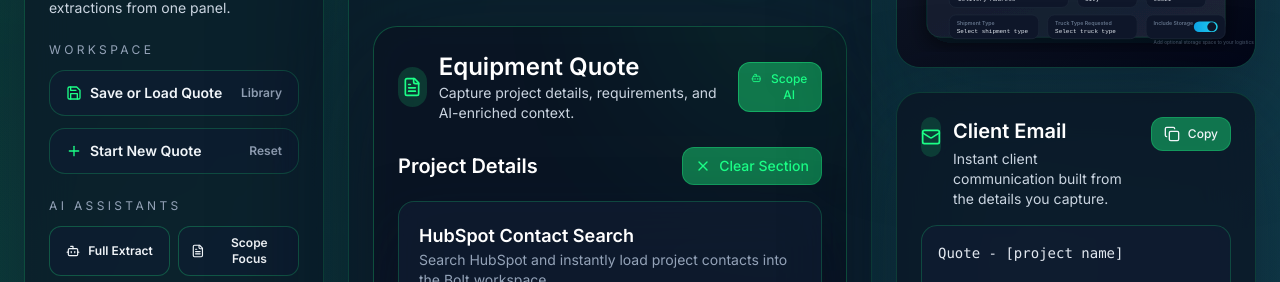
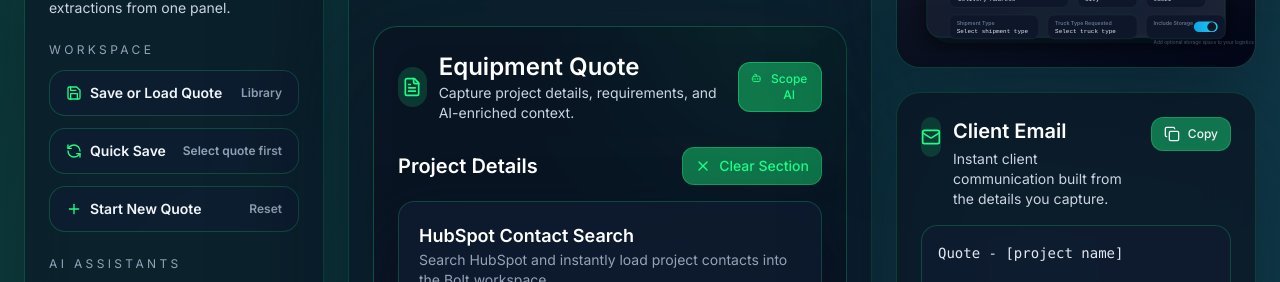
Before and after one commit to Kyletho2020/Volt1.1, a React (Vite) app: page / in a window 1280 px wide. Shown: the part 459-741 px from the top of the page. Built offline with nearby package versions, Linux system fonts and the light colour scheme; no server answers; the database is empty.

Commit message:
Add quick save control for active quotes

```diff
--- a/src/App.tsx
+++ b/src/App.tsx
@@ -8,6 +8,7 @@ import {
   CheckCircle,
   Mail,
   Save,
+  RefreshCcw,
   Truck
 } from 'lucide-react'
 import type { LucideIcon } from 'lucide-react'
@@ -36,6 +37,7 @@ import { equipmentSchema, logisticsSchema } from './lib/validation'
 import { createLogisticsPiece } from './lib/logisticsPieces'
 import { parseAddressParts } from './lib/address'
 import { HubSpotContact } from './services/hubspotService'
+import { QuoteService } from './services/quoteService'
 
 type TemplateType = 'email' | 'scope' | 'logistics'
 
@@ -96,6 +98,11 @@ const App: React.FC = () => {
 
   const [extractorMode, setExtractorMode] = useState<'all' | 'logistics' | 'scope'>('all')
   const [activeWorkspace, setActiveWorkspace] = useState<'equipment' | 'logistics'>('equipment')
+  const [activeQuoteId, setActiveQuoteId] = useState<string | null>(null)
+  const [activeQuoteNumber, setActiveQuoteNumber] = useState<string | null>(null)
+  const [isQuickSaving, setIsQuickSaving] = useState(false)
+  const [quickSaveMessage, setQuickSaveMessage] = useState<string | null>(null)
+  const [quickSaveState, setQuickSaveState] = useState<'idle' | 'success' | 'error'>('idle')
 
   const handleOpenExtractor = (mode: 'all' | 'logistics' | 'scope') => {
     setExtractorMode(mode)
@@ -228,7 +235,9 @@ const App: React.FC = () => {
   const handleLoadQuote = (
     loadedEquipmentData: EquipmentData,
     loadedLogisticsData: LogisticsData,
-    loadedEquipmentRequirements?: EquipmentRequirements
+    loadedEquipmentRequirements?: EquipmentRequirements,
+    quoteId?: string,
+    quoteNumber?: string
   ) => {
     setEquipmentData({
       ...loadedEquipmentData,
@@ -254,12 +263,25 @@ const App: React.FC = () => {
         ? loadedLogisticsData.pieces.map(piece => createLogisticsPiece(piece))
         : initialLogisticsData.pieces
     })
+
+    if (quoteId) {
+      setActiveQuoteId(quoteId)
+    }
+    if (quoteNumber) {
+      setActiveQuoteNumber(quoteNumber)
+    }
+    setQuickSaveMessage(null)
+    setQuickSaveState('idle')
   }
 
   const handleNewQuote = () => {
     setEquipmentData(initialEquipmentData)
     setLogisticsData(initialLogisticsData)
     setSelectedPieces([])
+    setActiveQuoteId(null)
+    setActiveQuoteNumber(null)
+    setQuickSaveMessage(null)
+    setQuickSaveState('idle')
   }
 
   const [copiedTemplate, setCopiedTemplate] = useState<TemplateType | null>(null)
@@ -318,6 +340,69 @@ const App: React.FC = () => {
 
   const aiControlButton =
     'flex flex-1 items-center justify-center gap-2 rounded-xl border border-accent/25 bg-surface-highlight/60 px-3 py-2 text-xs font-semibold text-slate-100 transition hover:border-accent hover:bg-accent-soft/30 hover:text-white focus-visible:outline focus-visible:outline-2 focus-visible:outline-offset-2 focus-visible:outline-accent/60'
+
+  useEffect(() => {
+    if (quickSaveState === 'success' || quickSaveState === 'error') {
+      if (typeof window === 'undefined') {
+        return
+      }
+
+      const timeout = window.setTimeout(() => {
+        setQuickSaveMessage(null)
+        setQuickSaveState('idle')
+      }, 4000)
+
+      return () => window.clearTimeout(timeout)
+    }
+  }, [quickSaveState])
+
+  const handleQuickSave = async () => {
+    if (!activeQuoteId || !activeQuoteNumber) {
+      setQuickSaveMessage('Select a saved quote from the library to enable quick save.')
+      setQuickSaveState('error')
+      openHistory()
+      return
+    }
+
+    setIsQuickSaving(true)
+    setQuickSaveMessage(null)
+
+    try {
+      const result = await QuoteService.saveQuote(
+        activeQuoteNumber,
+        equipmentData,
+        logisticsData,
+        equipmentData.equipmentRequirements,
+        emailTemplate,
+        scopeTemplate,
+        activeQuoteId
+      )
+
+      if (result.success) {
+        setQuickSaveState('success')
+        setQuickSaveMessage(`Quote ${activeQuoteNumber} updated.`)
+        if (result.id) {
+          setActiveQuoteId(result.id)
+        }
+      } else {
+        setQuickSaveState('error')
+        setQuickSaveMessage(result.error || 'Failed to save quote.')
+      }
+    } catch (error) {
+      console.error('Quick save failed:', error)
+      setQuickSaveState('error')
+      setQuickSaveMessage('Failed to save quote.')
+    } finally {
+      setIsQuickSaving(false)
+    }
+  }
+
+  const handleQuoteSaved = (quoteId: string, quoteNumber: string) => {
+    setActiveQuoteId(quoteId)
+    setActiveQuoteNumber(quoteNumber)
+    setQuickSaveState('success')
+    setQuickSaveMessage(`Quote ${quoteNumber} ready for quick save.`)
+  }
 
   const aiControlButtonDisabled =
     'flex flex-1 items-center justify-center gap-2 rounded-xl border border-accent/10 bg-surface/60 px-3 py-2 text-xs font-semibold text-slate-500/80 cursor-not-allowed'
@@ -478,6 +563,26 @@ const App: React.FC = () => {
                       </span>
                       <span className="text-xs text-slate-400">Library</span>
                     </button>
+                    <button
+                      type="button"
+                      onClick={handleQuickSave}
+                      className={`${primaryActionButton} ${
+                        isQuickSaving
+                          ? 'cursor-not-allowed opacity-70'
+                          : activeQuoteId
+                            ? 'border-accent/40'
+                            : 'border-accent/10'
+                      }`}
+                      disabled={isQuickSaving}
+                    >
+                      <span className="flex items-center gap-2">
+                        <RefreshCcw className="h-4 w-4 text-accent" />
+                        {isQuickSaving ? 'Saving…' : 'Quick Save'}
+                      </span>
+                      <span className="text-xs text-slate-400">
+                        {activeQuoteNumber ? `Overwrite ${activeQuoteNumber}` : 'Select quote first'}
+                      </span>
+                    </button>
                     <button type="button" onClick={handleNewQuote} className={primaryActionButton}>
                       <span className="flex items-center gap-2">
                         <Plus className="h-4 w-4 text-accent" />
@@ -485,6 +590,15 @@ const App: React.FC = () => {
                       </span>
                       <span className="text-xs text-slate-400">Reset</span>
                     </button>
+                    {quickSaveMessage && (
+                      <p
+                        className={`text-xs ${
+                          quickSaveState === 'error' ? 'text-red-400' : 'text-accent'
+                        }`}
+                      >
+                        {quickSaveMessage}
+                      </p>
+                    )}
                   </div>
                 </div>
 
@@ -725,6 +839,7 @@ const App: React.FC = () => {
         isOpen={showHistory}
         onClose={closeHistory}
         onLoadQuote={handleLoadQuote}
+        onQuoteSaved={handleQuoteSaved}
       />
     </div>
   )
--- a/src/components/QuoteSaveManager.tsx
+++ b/src/components/QuoteSaveManager.tsx
@@ -12,11 +12,13 @@ interface QuoteSaveManagerProps {
     equipmentData: any,
     logisticsData: any,
     equipmentRequirements: any,
-    emailTemplate: string,
-    scopeTemplate: string
+    quoteId?: string,
+    quoteNumber?: string
   ) => void
   isOpen: boolean
   onClose: () => void
+  onQuoteSaved?: (quoteId: string, quoteNumber: string) => void
+  onQuoteLoaded?: (quoteId: string, quoteNumber: string) => void
 }
 
 const QuoteSaveManager: React.FC<QuoteSaveManagerProps> = ({
@@ -25,7 +27,9 @@ const QuoteSaveManager: React.FC<QuoteSaveManagerProps> = ({
   equipmentRequirements,
   onLoadQuote,
   isOpen,
-  onClose
+  onClose,
+  onQuoteSaved,
+  onQuoteLoaded
 }) => {
   const usingLocalStorage = !QuoteService.isRemoteEnabled()
   const [quoteNumber, setQuoteNumber] = useState('')
@@ -124,7 +128,11 @@ const QuoteSaveManager: React.FC<QuoteSaveManagerProps> = ({
           text: overwriteId ? 'Quote updated successfully!' : 'Quote saved successfully!'
         })
         loadQuotes()
-        setSelectedQuote(null)
+        const resultingId = result.id || overwriteId || null
+        setSelectedQuote(resultingId)
+        if (resultingId) {
+          onQuoteSaved?.(resultingId, quoteNumber)
+        }
       } else {
         setMessage({ type: 'error', text: result.error || 'Failed to save quote' })
       }
@@ -149,7 +157,7 @@ const QuoteSaveManager: React.FC<QuoteSaveManagerProps> = ({
           shopLocation: quote.shop_location || 'Shop',
           siteAddress: quote.site_address || '',
           scopeOfWork: quote.scope_of_work || '',
-          email: '',
+          email: ''
         }
 
         const defaultRequirements = {
@@ -170,15 +178,18 @@ const QuoteSaveManager: React.FC<QuoteSaveManagerProps> = ({
           ...(quote.logistics_storage ? { storage: quote.logistics_storage } : {})
         }
 
+        setQuoteNumber(quote.quote_number || quoteNumber)
+        setSelectedQuote(id)
         onLoadQuote(
           loadedEquipmentData,
           loadedLogisticsData,
           loadedRequirements,
-          quote.email_template || '',
-          quote.scope_template || ''
+          id,
+          quote.quote_number || quoteNumber
         )
         setMessage({ type: 'success', text: 'Quote loaded successfully!' })
         setShowHistory(false)
+        onQuoteLoaded?.(id, quote.quote_number || quoteNumber)
       }
     } catch {
       setMessage({ type: 'error', text: 'Failed to load quote' })
@@ -368,7 +379,13 @@ const QuoteSaveManager: React.FC<QuoteSaveManagerProps> = ({
                             ? 'border-accent bg-gray-800'
                             : 'border-gray-600 bg-black hover:border-accent hover:bg-gray-800'
                         }`}
-                        onClick={() => setSelectedQuote(selectedQuote === quote.id ? null : quote.id)}
+                        onClick={() => {
+                          const isCurrentlySelected = selectedQuote === quote.id
+                          setSelectedQuote(isCurrentlySelected ? null : quote.id)
+                          if (!isCurrentlySelected) {
+                            setQuoteNumber(quote.quote_number || '')
+                          }
+                        }}
                       >
                         <div className="flex items-start justify-between">
                           <div className="flex-1 min-w-0">
```
